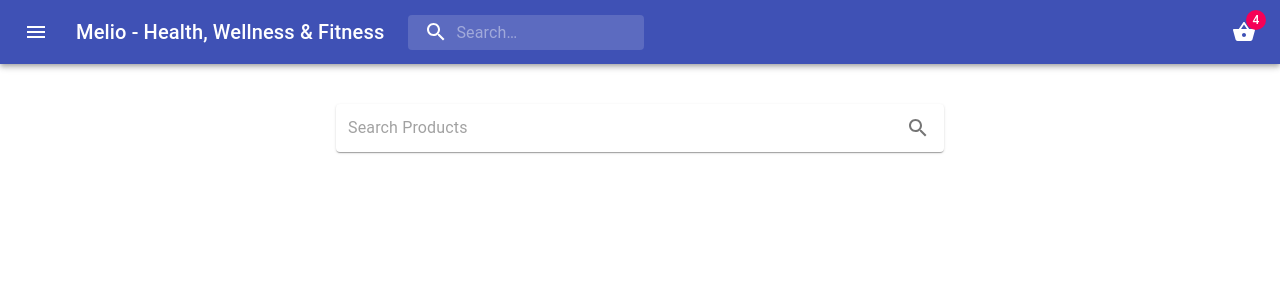
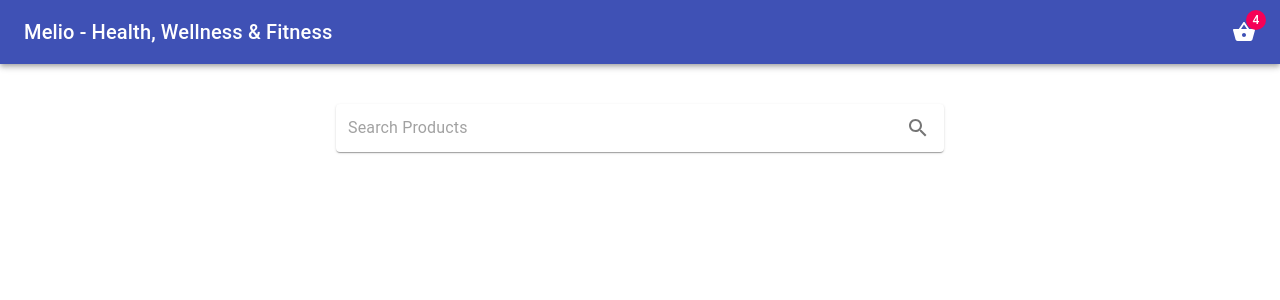
Before and after one commit to MilosTanaskovic/COVID-19-products-react-redux, a React (Create React App) app: page / in a window 1280 px wide. Shown: the top 300 px of the page. Built offline with nearby package versions, Linux system fonts and the light colour scheme.

Commit message:
small changes on header components...

```diff
--- a/src/components/Header.js
+++ b/src/components/Header.js
@@ -10,10 +10,7 @@ import Badge from '@material-ui/core/Badge';
 import MenuItem from '@material-ui/core/MenuItem';
 import Menu from '@material-ui/core/Menu';
 import MenuIcon from '@material-ui/icons/Menu';
-import SearchIcon from '@material-ui/icons/Search';
-import AccountCircle from '@material-ui/icons/AccountCircle';
 import ShoppingBasketIcon from '@material-ui/icons/ShoppingBasket';
-import MoreIcon from '@material-ui/icons/MoreVert';
 
 // import API
 import Api from '../api';
@@ -29,6 +26,10 @@ const useStyles = makeStyles((theme) => ({
   },
   basketButton: {
     marginRight: theme.spacing(2),
+    display: 'block',
+    [theme.breakpoints.up('sm')]: {
+      display: 'none',
+    },
   },
   title: {
     display: 'none',
@@ -36,45 +37,14 @@ const useStyles = makeStyles((theme) => ({
       display: 'block',
     },
   },
-  search: {
-    position: 'relative',
-    borderRadius: theme.shape.borderRadius,
-    backgroundColor: fade(theme.palette.common.white, 0.15),
-    '&:hover': {
-      backgroundColor: fade(theme.palette.common.white, 0.25),
-    },
-    marginRight: theme.spacing(2),
-    marginLeft: 0,
-    width: '100%',
+  titleMobile: {
+   display: 'block',
     [theme.breakpoints.up('sm')]: {
-      marginLeft: theme.spacing(3),
-      width: 'auto',
-    },
-  },
-  searchIcon: {
-    padding: theme.spacing(0, 2),
-    height: '100%',
-    position: 'absolute',
-    pointerEvents: 'none',
-    display: 'flex',
-    alignItems: 'center',
-    justifyContent: 'center',
-  },
-  inputRoot: {
-    color: 'inherit',
-  },
-  inputInput: {
-    padding: theme.spacing(1, 1, 1, 0),
-    // vertical padding + font size from searchIcon
-    paddingLeft: `calc(1em + ${theme.spacing(4)}px)`,
-    transition: theme.transitions.create('width'),
-    width: '100%',
-    [theme.breakpoints.up('md')]: {
-      width: '20ch',
+      display: 'none',
     },
   },
   sectionDesktop: {
-    display: 'none',
+    display: 'block',
     [theme.breakpoints.up('md')]: {
       display: 'flex',
     },
@@ -134,24 +104,18 @@ const Header = (props) => {
            noWrap>
             Melio - Health, Wellness & Fitness
           </Typography>
-          <div className={classes.search}>
-            <div className={classes.searchIcon}>
-              <SearchIcon />
-            </div>
-            <InputBase
-              placeholder="Search…"
-              classes={{
-                root: classes.inputRoot,
-                input: classes.inputInput,
-              }}
-              inputProps={{ 'aria-label': 'search' }}
-            />
-          </div>
+          <Typography
+           className={classes.titleMobile}
+           variant="h6"
+           noWrap>
+            Melio
+          </Typography>
+
           <div className={classes.grow} />
           <div className={classes.sectionDesktop}>
             <IconButton
               edge="end"
-              aria-label="account of current user"
+              aria-label="basket of current products"
               aria-controls={BasketId}
               aria-haspopup="true"
               onClick={handleBasketOpen}
```
